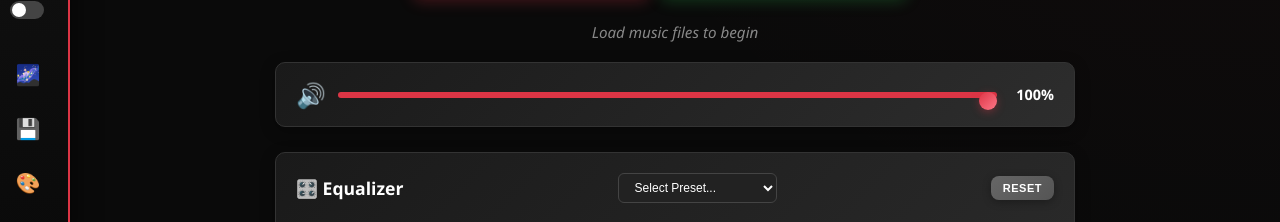
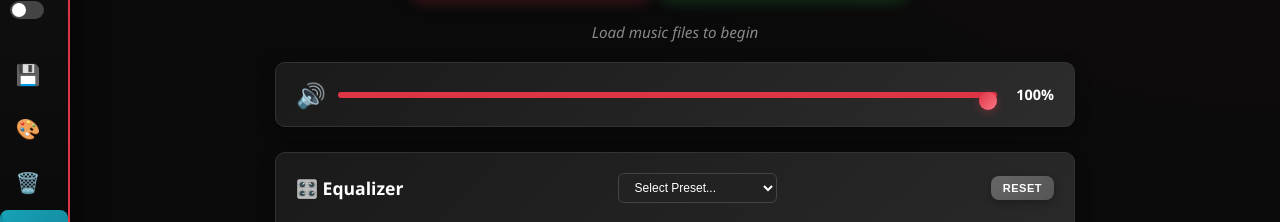
Before and after one commit to Selwyn-Kane/Offline-Music-Player-Beta, a browser extension: page index.html in a window 1280 px wide. Shown: the part 560-782 px from the top of the page. Drawn offline with Linux system fonts and the light colour scheme.

Commit message:
Update index.html to remove visualizer entirely

```diff
--- a/index.html
+++ b/index.html
@@ -93,13 +93,6 @@
                     <input type="checkbox" id="auto-lyrics-toggle">
                     <span class="sidebar-label">Auto-Fetch Lyrics</span>
                 </label>
-            </div>
-
-            <div class="sidebar-item">
-                <button id="fullscreen-viz-toggle" class="sidebar-btn" data-icon="🌌" data-label="Visualizer">
-                    <span class="sidebar-icon">🌌</span>
-                    <span class="sidebar-label">Fullscreen Visualizer</span>
-                </button>
             </div>
 
             <div class="sidebar-item">
```
